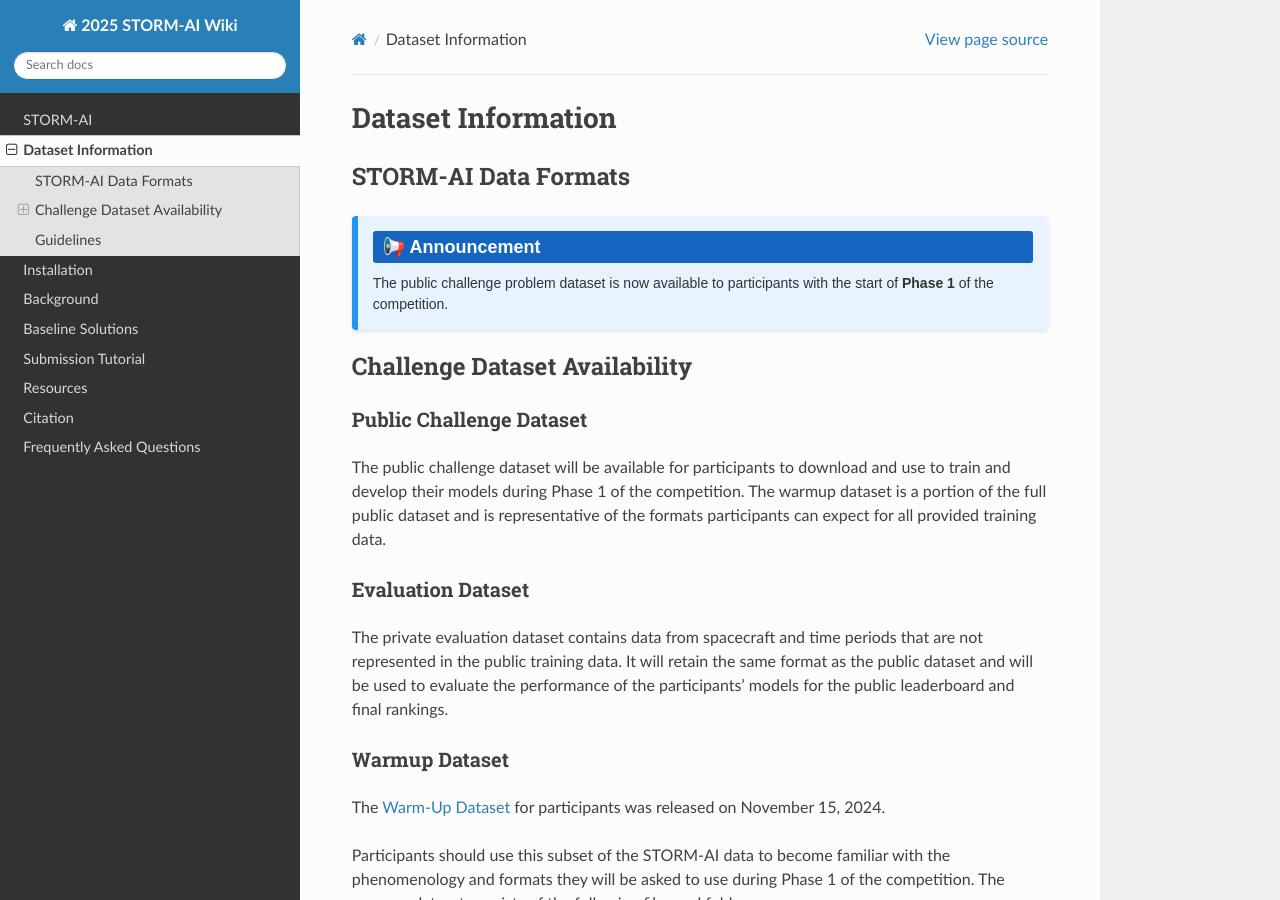
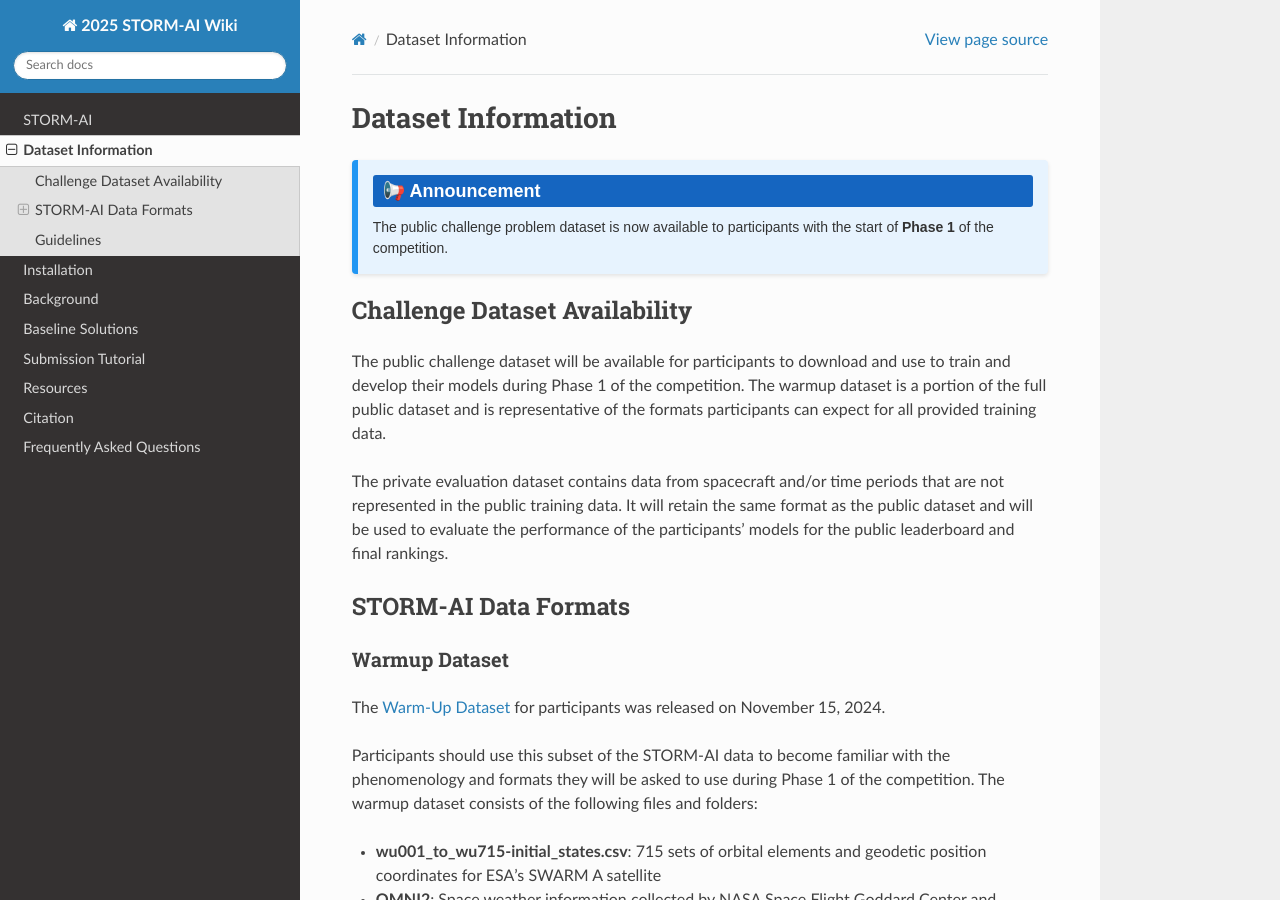
Before and after one commit to olgupila/STORM-AI-devkit-2025, a Sphinx documentation site: the page built from docs/dataset.md, in a window 1280 px wide and 900 px high. Built offline with Sphinx 7.4.7 and the Read the Docs theme 3.1.0, drawn with Linux system fonts in a browser that asks for light colours; pages that are not in the unit, such as notebooks, are missing from menus.

Commit message:
restructure section headers -> dataset information

```diff
--- a/docs/dataset.md
+++ b/docs/dataset.md
@@ -10,15 +9,13 @@
     </p>
 </div>
 
-
-
 ## Challenge Dataset Availability
 
-### Public Challenge Dataset
 The public challenge dataset will be available for participants to download and use to train and develop their models during Phase 1 of the competition. The warmup dataset is a portion of the full public dataset and is representative of the formats participants can expect for all provided training data.
 
-### Evaluation Dataset
-The private evaluation dataset contains data from spacecraft and time periods that are not represented in the public training data. It will retain the same format as the public dataset and will be used to evaluate the performance of the participants' models for the public leaderboard and final rankings.
+The private evaluation dataset contains data from spacecraft and/or time periods that are not represented in the public training data. It will retain the same format as the public dataset and will be used to evaluate the performance of the participants' models for the public leaderboard and final rankings.
+
+## STORM-AI Data Formats
 
 ### Warmup Dataset
 
```
Also changed, not shown: other parts of docs/dataset.md (+0 -1 lines).
